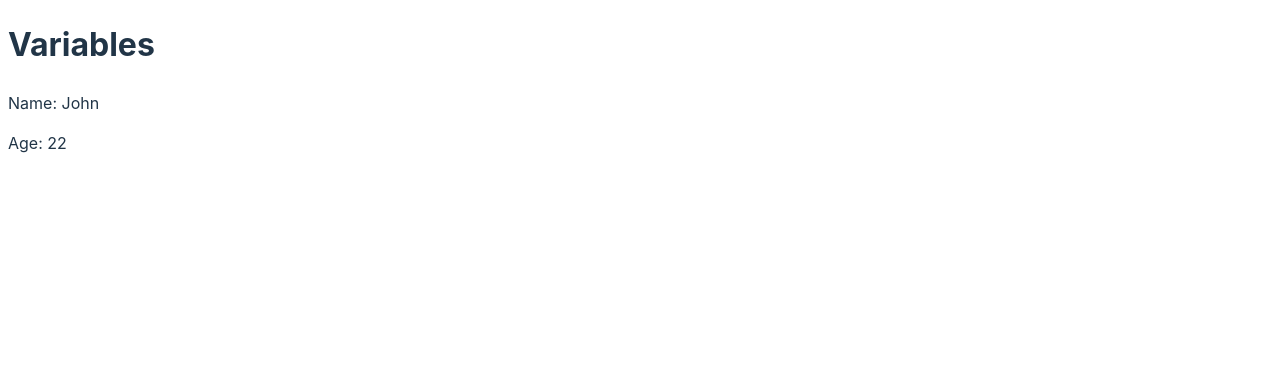
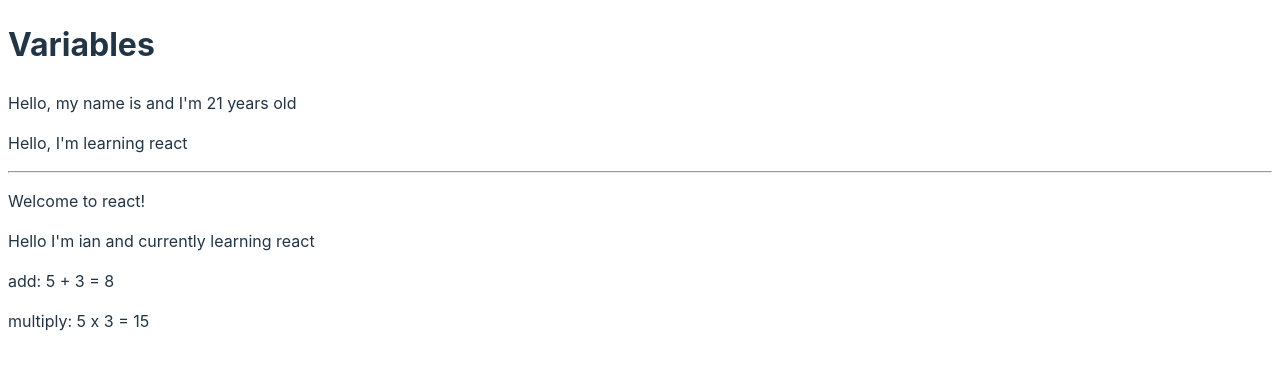
Before and after one commit to Iannn-dx/react-app, a React (Vite) app: page / in a window 1280 px wide. Shown: the top 370 px of the page. Built offline with nearby package versions, Linux system fonts and the light colour scheme.

Commit message:
day 1: variables and functions arrow function

```diff
--- a/src/lessons/varFunctions.tsx
+++ b/src/lessons/varFunctions.tsx
@@ -1,22 +1,55 @@
 export default function Day1VariablesFunctions() {
-    const name = "John";
+    // const name = "John";
     let age = 21;
 
-    age = 22;
+
+     const message = `Hello, my name is ${name} and I'm ${age} years old`;
+     const sentence = `Hello, I'm learning react`;
+
+     const greeting = () =>{
+        return "Welcome to react!";
+     }
+
+     const introduce = (name) => {
+        return `Hello I'm ${name} and currently learning react`;
+     }
+
+     const add = (a, b) =>{
+
+        return `${a} + ${b} = ${a + b}`;
+     }
+
+     const multiply = (x, y) =>{
+        return `${x} x ${y} = ${x * y}`;
+     }
+
+     const fullName = () =>{
+
+     }
 
     return(
         <div>
             <h1>Variables</h1>
 
-            <p>Name: {name}</p>
-            <p>Age: {age}</p>
+            {/* <p>
+                {message}
+            </p> */}
+            <p>{message}</p>
+            <p>{sentence}</p>
+            {/* <p>Name: {name}</p>
+            <p>Age: {age}</p> */}
+
+            <hr />
+            {/* arrow functions */}
+
+            <p>{greeting()}</p>
+            <p>{introduce("ian")}</p>
+            <p>add: {add(5,3)}</p>
+            <p>multiply: {multiply(5,3)}</p>
         </div>
+
+
+
     )
 
-    // return (
-    //     <div>
-    //         <h1>Day 1: Variables & Functions</h1>
-    //         <p>Hello, {name}!</p>
-    //     </div>
-    // );
 }
```
